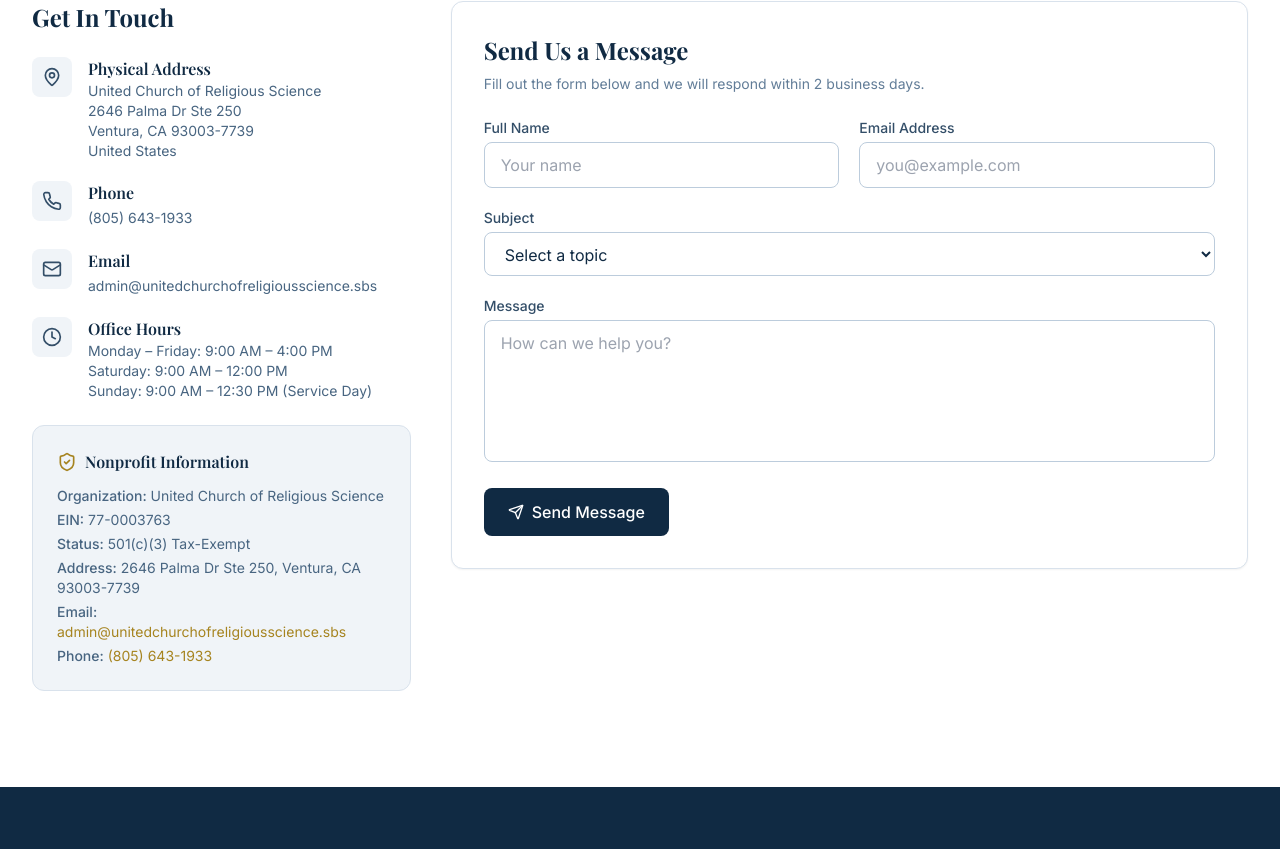
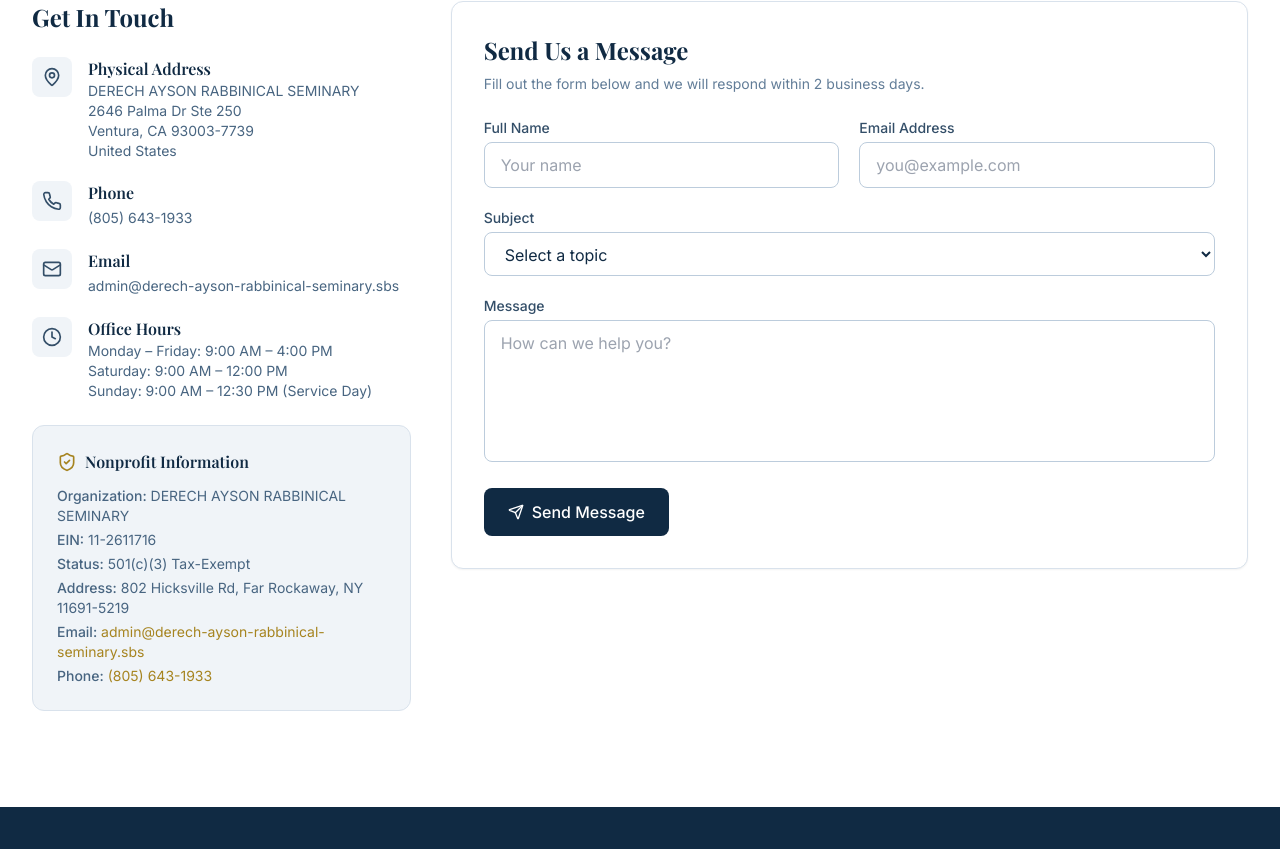
Before and after one commit to irmafiguero199/unitedchurchofreligiousscience.sbs, a React (Vite) app in the folder united-church-of-religious-science/: page /contact in a window 1280 px wide. Shown: the part 535-1384 px from the top of the page. Built offline with nearby package versions, Linux system fonts and the light colour scheme.

Commit message:
Update Contact.jsx

```diff
--- a/united-church-of-religious-science/src/pages/Contact.jsx
+++ b/united-church-of-religious-science/src/pages/Contact.jsx
@@ -20,8 +20,8 @@
   return (
     <>
       <Helmet>
-        <title>Contact Us | United Church of Religious Science | 501(c)(3) Ventura, CA</title>
-        <meta name="description" content="Contact the United Church of Religious Science in Ventura, CA. 501(c)(3) nonprofit (EIN: 77-0003763). Address: 2646 Palma Dr Ste 250, Ventura, CA 93003-7739." />
+        <title>Contact Us | DERECH AYSON RABBINICAL SEMINARY | 501(c)(3) Ventura, CA</title>
+        <meta name="description" content="Contact the DERECH AYSON RABBINICAL SEMINARY in Ventura, CA. 501(c)(3) nonprofit (EIN: 11-2611716). Address: 802 Hicksville Rd, Far Rockaway, NY 11691-5219." />
         <link rel="canonical" href="https://unitedchurchofreligiousscience.sbs/contact" />
       </Helmet>
 
@@ -53,7 +53,7 @@
                     <div>
                       <h4 className="font-semibold text-primary-900">Physical Address</h4>
                       <p className="text-primary-600 text-sm">
-                        United Church of Religious Science<br />
+                        DERECH AYSON RABBINICAL SEMINARY<br />
                         2646 Palma Dr Ste 250<br />
                         Ventura, CA 93003-7739<br />
                         United States
@@ -79,8 +79,8 @@
                     </div>
                     <div>
                       <h4 className="font-semibold text-primary-900">Email</h4>
-                      <a href="mailto:admin@unitedchurchofreligiousscience.sbs" className="text-primary-600 text-sm hover:text-accent-600 transition-colors">
-                        admin@unitedchurchofreligiousscience.sbs
+                      <a href="mailto:admin@derech-ayson-rabbinical-seminary.sbs" className="text-primary-600 text-sm hover:text-accent-600 transition-colors">
+                        admin@derech-ayson-rabbinical-seminary.sbs
                       </a>
                     </div>
                   </div>
@@ -108,11 +108,11 @@
                   <h4 className="font-semibold text-primary-900">Nonprofit Information</h4>
                 </div>
                 <div className="text-sm text-primary-600 space-y-1">
-                  <p><span className="font-medium">Organization:</span> United Church of Religious Science</p>
-                  <p><span className="font-medium">EIN:</span> 77-0003763</p>
+                  <p><span className="font-medium">Organization:</span> DERECH AYSON RABBINICAL SEMINARY</p>
+                  <p><span className="font-medium">EIN:</span> 11-2611716</p>
                   <p><span className="font-medium">Status:</span> 501(c)(3) Tax-Exempt</p>
-                  <p><span className="font-medium">Address:</span> 2646 Palma Dr Ste 250, Ventura, CA 93003-7739</p>
-                  <p><span className="font-medium">Email:</span> <a href="mailto:admin@unitedchurchofreligiousscience.sbs" className="text-accent-600 hover:underline">admin@unitedchurchofreligiousscience.sbs</a></p>
+                  <p><span className="font-medium">Address:</span> 802 Hicksville Rd, Far Rockaway, NY 11691-5219</p>
+                  <p><span className="font-medium">Email:</span> <a href="mailto:admin@derech-ayson-rabbinical-seminary.sbs" className="text-accent-600 hover:underline">admin@derech-ayson-rabbinical-seminary.sbs</a></p>
                   <p><span className="font-medium">Phone:</span> <a href="tel:+18056431933" className="text-accent-600 hover:underline">(805) 643-1933</a></p>
                 </div>
               </div>
```
